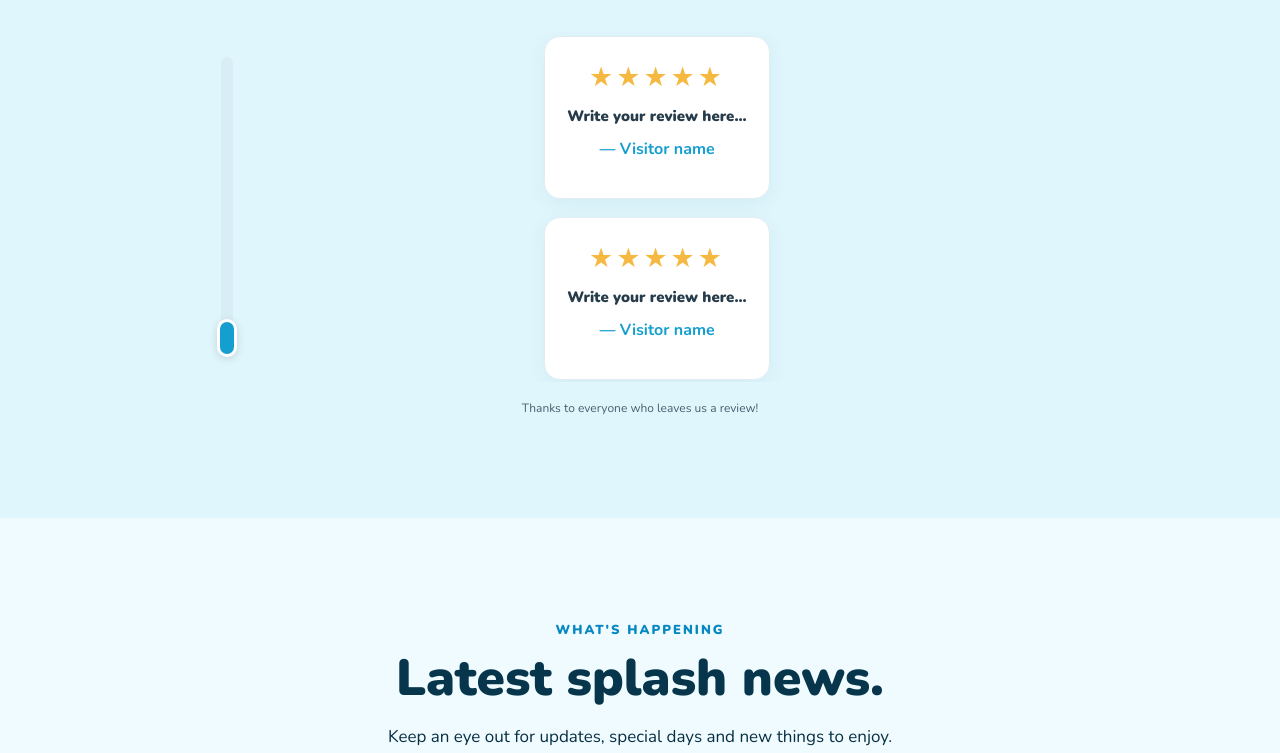
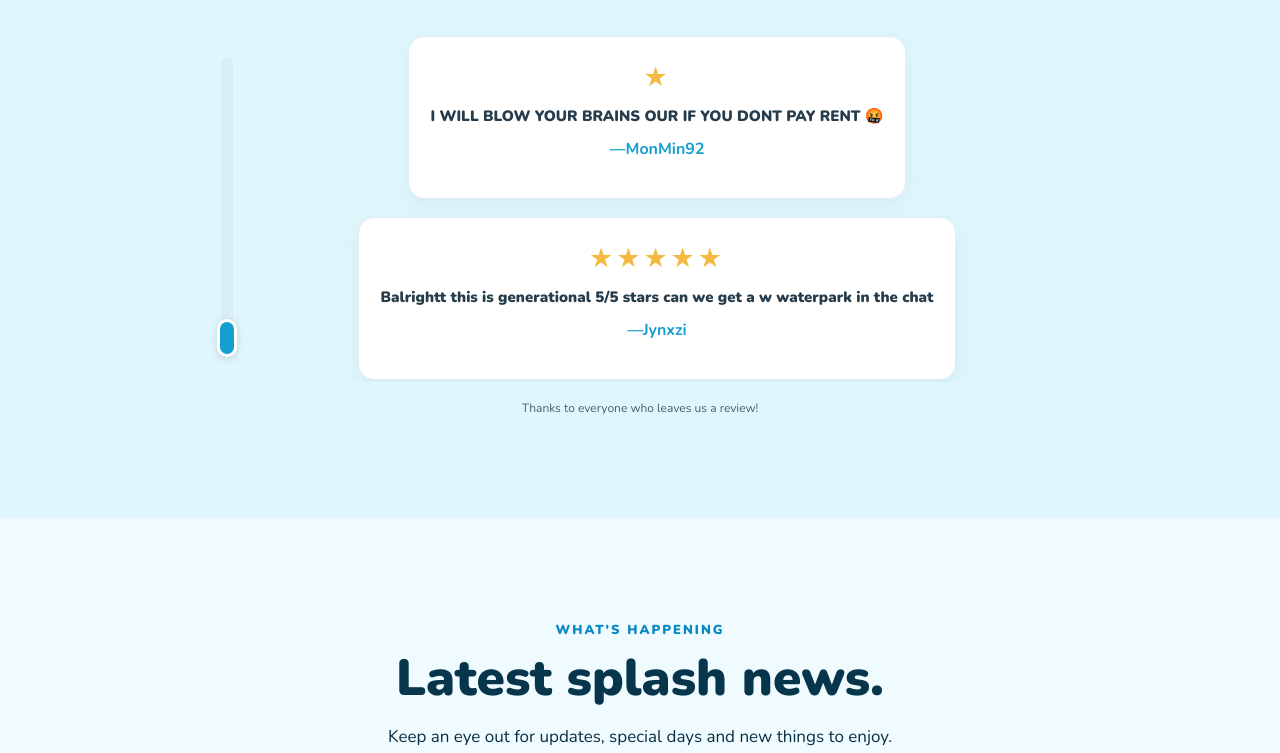
Before and after one commit to yourlocaluncyourlocalunc-dot/A-Waterpark-With-Monmin, a plain HTML site: page index.html in a window 1280 px wide. Shown: the part 1785-2538 px from the top of the page. Drawn offline with nearby package versions, Linux system fonts and the light colour scheme.

Commit message:
Update index.html

```diff
--- a/index.html
+++ b/index.html
@@ -104,27 +104,27 @@
         <div class="reviews-container">
 
           <div class="review-card">
-            <div class="stars">★★★★★</div>
-            <blockquote>Write your review here...</blockquote>
-            <p class="review-author">— Visitor name</p>
+            <div class="stars">★</div>
+            <blockquote>I WILL BLOW YOUR BRAINS OUR IF YOU DONT PAY RENT 🤬</blockquote>
+            <p class="review-author">—MonMin92</p>
           </div>
 
           <div class="review-card">
             <div class="stars">★★★★★</div>
-            <blockquote>Write your review here...</blockquote>
-            <p class="review-author">— Visitor name</p>
+            <blockquote>Balrightt this is generational 5/5 stars can we get a w waterpark in the chat</blockquote>
+            <p class="review-author">—Jynxzi</p>
+          </div>
+
+          <div class="review-card">
+            <div class="stars">★★★</div>
+            <blockquote>This waterpark was nice, some people had servere lice, although i did see some mice.</blockquote>
+            <p class="review-author">—Cat In The Hat</p>
           </div>
 
           <div class="review-card">
             <div class="stars">★★★★★</div>
-            <blockquote>Write your review here...</blockquote>
-            <p class="review-author">— Visitor name</p>
-          </div>
-
-          <div class="review-card">
-            <div class="stars">★★★★★</div>
-            <blockquote>Write your review here...</blockquote>
-            <p class="review-author">— Visitor name</p>
+            <blockquote>Had loads of food, i eat it all</blockquote>
+            <p class="review-author">—case0h</p>
           </div>
 
         </div>
```
